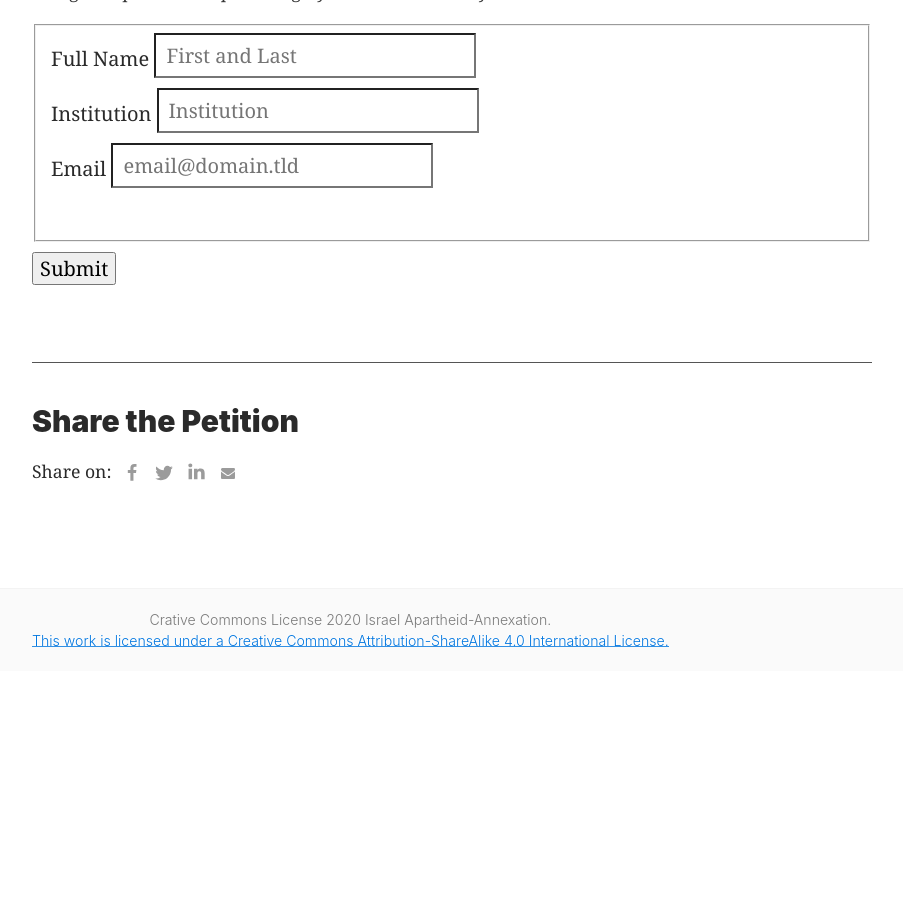
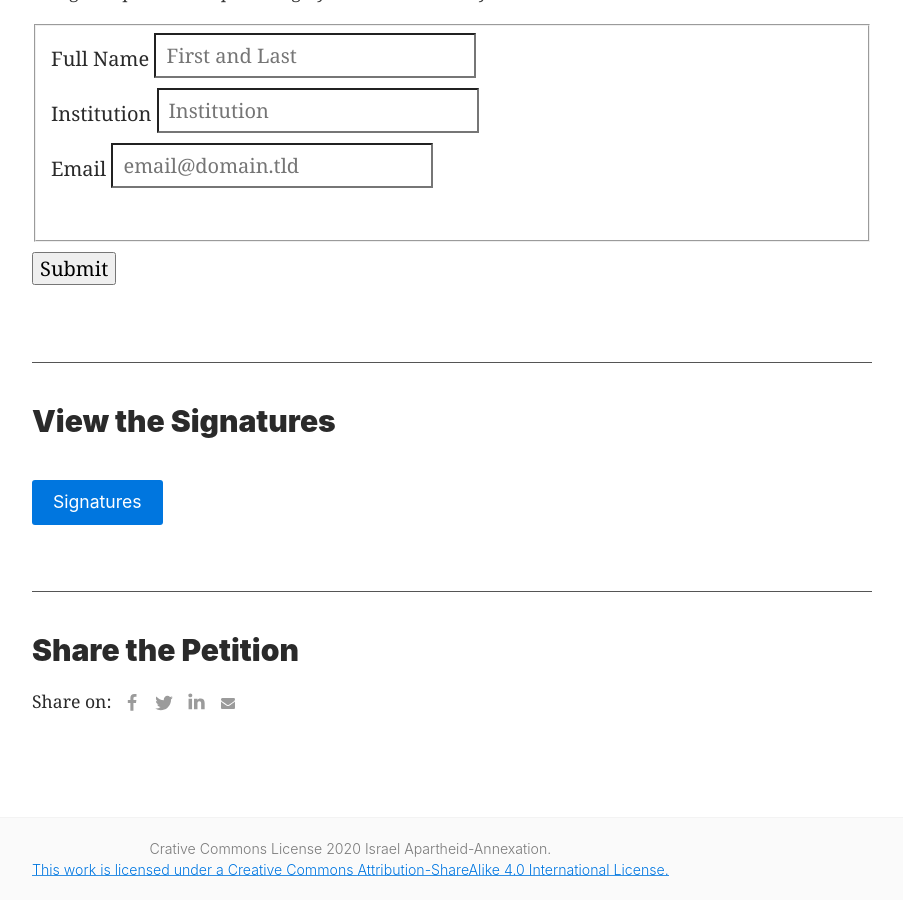
Before and after one commit to adamdjbrett/annexation.site, a Jekyll site: the page built from index.html, in a window 1280 px wide and 900 px high, scrolled down 3141 px. Shown: the whole window, without its empty margins (188-1091 px from the left). Built offline with Jekyll 4.4.1, drawn with Linux system fonts in a browser that asks for light colours; the list of posts is cut into pages by our own code; before the commit the page ends 3812 px from its top, so only the background shows below that.

Commit message:
Update index.html
adding view button

```diff
--- a/index.html
+++ b/index.html
@@ -71,6 +71,13 @@ comments: true
 </form>
 <br />
 <hr />
+<h2>View the Signatures</h2>
+<div class="mt3">
+  <a href="/signatures/" class="button button-blue button-big">Signatures</a>
+
+</div>
+<br />
+<hr />
 <h2>Share the Petition</h2>
 {% include share-buttons.html %}
 <br />
```
